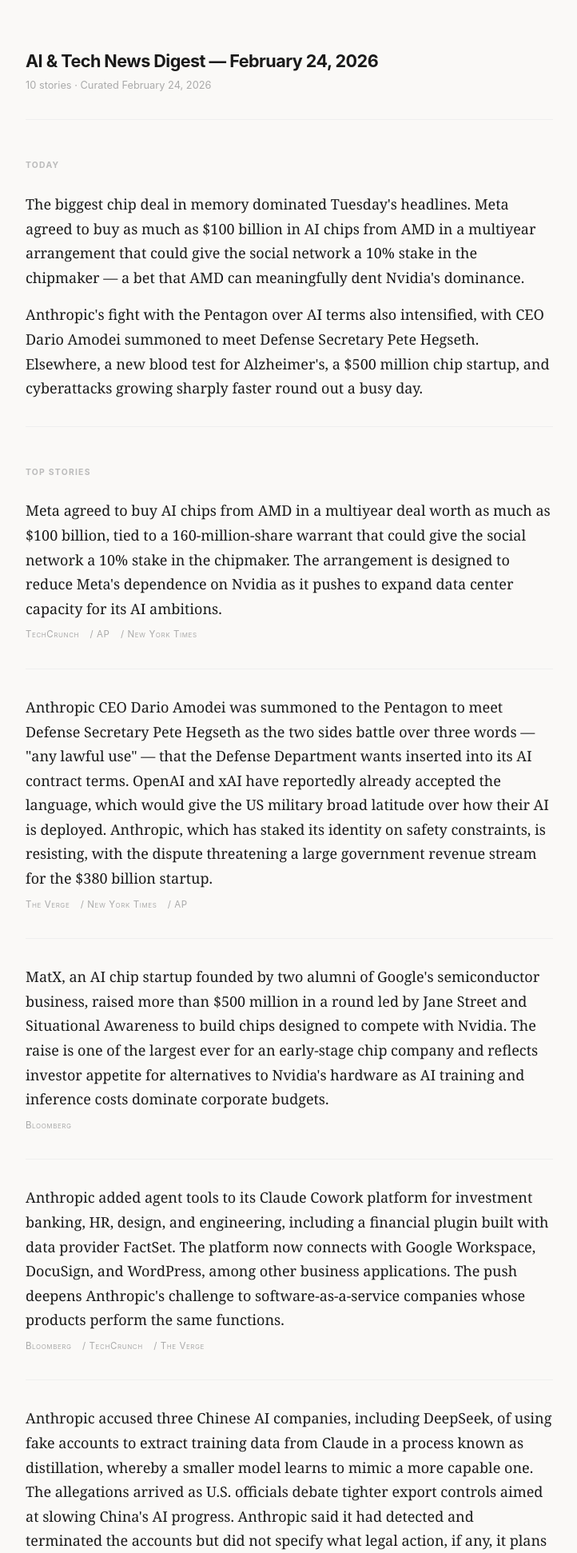
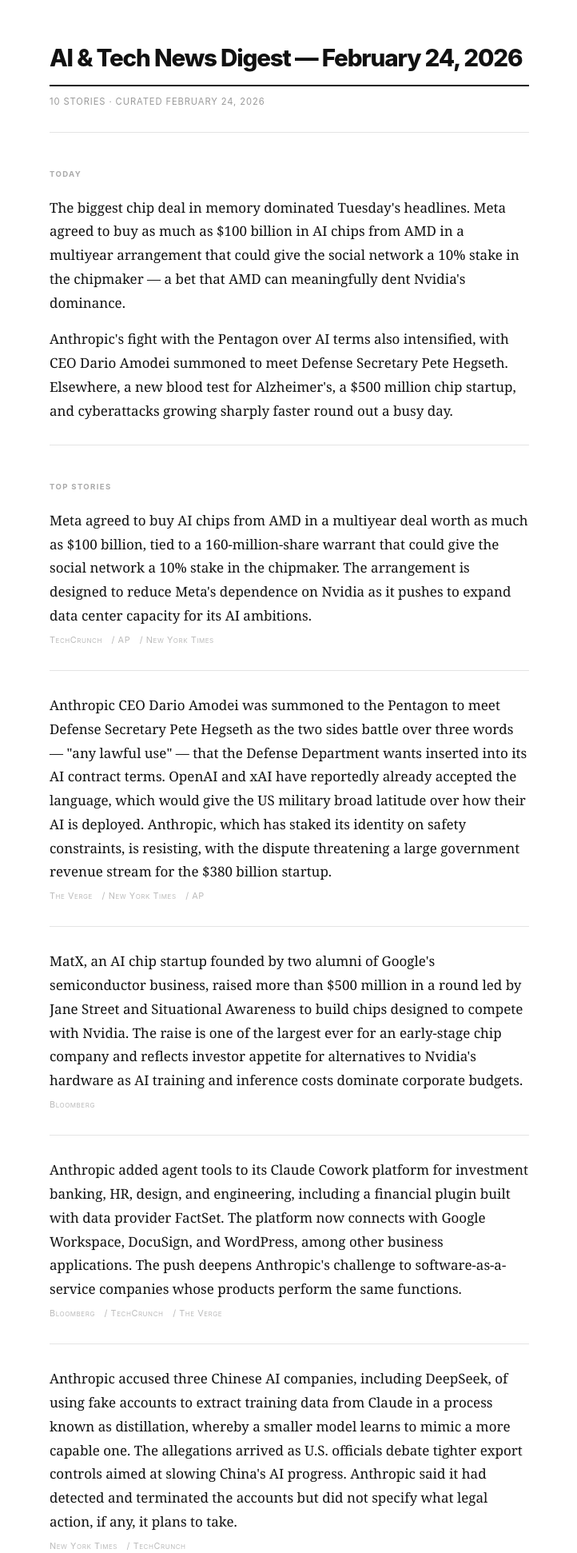
Before and after one commit to mellody0/ai-newsletter, a Flask app: page / in a window 1280 px wide. Shown: the top 1942 px of the page at 80% size, without its empty margins (278-1000 px from the left). Run offline with Flask 3, Linux system fonts and the light colour scheme.

Commit message:
Redesign: Rostra-inspired typographic austerity
Pure white background, near-black text, bold sans-serif masthead at
1.85rem/800 with a 2px rule beneath. Tighter column (600px), crisper
dividers, uppercase tracked subtitle and footer colophon.

Co-Authored-By: Claude Sonnet 4.6 <noreply@anthropic.com>

```diff
--- a/templates/index.html
+++ b/templates/index.html
@@ -13,50 +13,58 @@
 
     body {
       font-family: Georgia, 'Times New Roman', serif;
-      font-size: 18px;
-      line-height: 1.7;
-      color: #1a1a1a;
-      background: #faf9f7;
-      padding: 4rem 1.5rem;
+      font-size: 17px;
+      line-height: 1.75;
+      color: #111;
+      background: #fff;
+      padding: 3.5rem 1.5rem 6rem;
     }
 
     .page {
-      max-width: 660px;
+      max-width: 600px;
       margin: 0 auto;
     }
 
-    /* ── Title ── */
+    /* ── Masthead ── */
     h1 {
-      font-size: 1.35rem;
-      font-weight: 700;
-      letter-spacing: -0.025em;
-      line-height: 1.2;
+      font-family: -apple-system, BlinkMacSystemFont, 'Segoe UI', system-ui, sans-serif;
+      font-size: 1.85rem;
+      font-weight: 800;
+      letter-spacing: -0.04em;
+      line-height: 1.1;
+      padding-bottom: 1.1rem;
+      border-bottom: 2px solid #111;
     }
 
     /* Subtitle: *N stories · Curated DATE* */
     h1 + p {
-      margin-top: 0.35rem;
-      font-size: 0.8rem;
-      color: #aaa;
+      margin-top: 0.6rem;
+      font-family: -apple-system, BlinkMacSystemFont, 'Segoe UI', system-ui, sans-serif;
+      font-size: 0.7rem;
+      font-weight: 400;
+      letter-spacing: 0.08em;
+      text-transform: uppercase;
+      color: #999;
     }
     h1 + p em { font-style: normal; }
 
     /* ── Section headers (Today / Top Stories) ── */
     h2 {
-      font-size: 0.65rem;
+      font-family: -apple-system, BlinkMacSystemFont, 'Segoe UI', system-ui, sans-serif;
+      font-size: 0.6rem;
       font-weight: 700;
       text-transform: uppercase;
-      letter-spacing: 0.12em;
-      color: #bbb;
-      margin-top: 3rem;
-      margin-bottom: 1.5rem;
+      letter-spacing: 0.14em;
+      color: #aaa;
+      margin-top: 2.75rem;
+      margin-bottom: 1.1rem;
     }
 
     /* ── Dividers ── */
     hr {
       border: none;
-      border-top: 1px solid #efefef;
-      margin: 2rem 0;
+      border-top: 1px solid #e4e4e4;
+      margin: 1.75rem 0;
     }
 
     /* ── Body text ── */
@@ -74,21 +82,20 @@
     a {
       color: inherit;
       text-decoration: underline;
-      text-decoration-color: #ddd;
-      text-underline-offset: 3px;
-      transition: text-decoration-color 0.15s;
+      text-decoration-color: #ccc;
+      text-underline-offset: 2px;
+      transition: text-decoration-color 0.12s;
     }
-    a:hover { text-decoration-color: #1a1a1a; }
-
-    /* ── Headings and metadata: keep sans-serif ── */
-    h1, h2, h1 + p, .page > p:last-child {
-      font-family: -apple-system, BlinkMacSystemFont, 'Segoe UI', system-ui, sans-serif;
-    }
+    a:hover { text-decoration-color: #111; }
 
     /* ── Footer line ── */
     .page > p:last-child {
-      margin-top: 3.5rem;
-      font-size: 0.78rem;
+      margin-top: 4rem;
+      padding-top: 1.25rem;
+      border-top: 1px solid #e4e4e4;
+      font-family: -apple-system, BlinkMacSystemFont, 'Segoe UI', system-ui, sans-serif;
+      font-size: 0.7rem;
+      letter-spacing: 0.04em;
       color: #bbb;
     }
     .page > p:last-child em { font-style: normal; }
@@ -96,19 +103,19 @@
     /* ── Source citations ── */
     .sources {
       display: block;
-      margin-top: 0.5rem;
+      margin-top: 0.4rem;
       font-family: -apple-system, BlinkMacSystemFont, 'Segoe UI', system-ui, sans-serif;
-      font-size: 0.72rem;
+      font-size: 0.68rem;
       font-variant: small-caps;
       letter-spacing: 0.05em;
-      color: #aaa;
+      color: #bbb;
     }
     .sources a {
-      color: #aaa;
+      color: #bbb;
       text-decoration: none;
-      margin-right: 0.6rem;
+      margin-right: 0.5rem;
     }
-    .sources a:hover { color: #333; }
+    .sources a:hover { color: #111; }
   </style>
 </head>
 <body>
```
